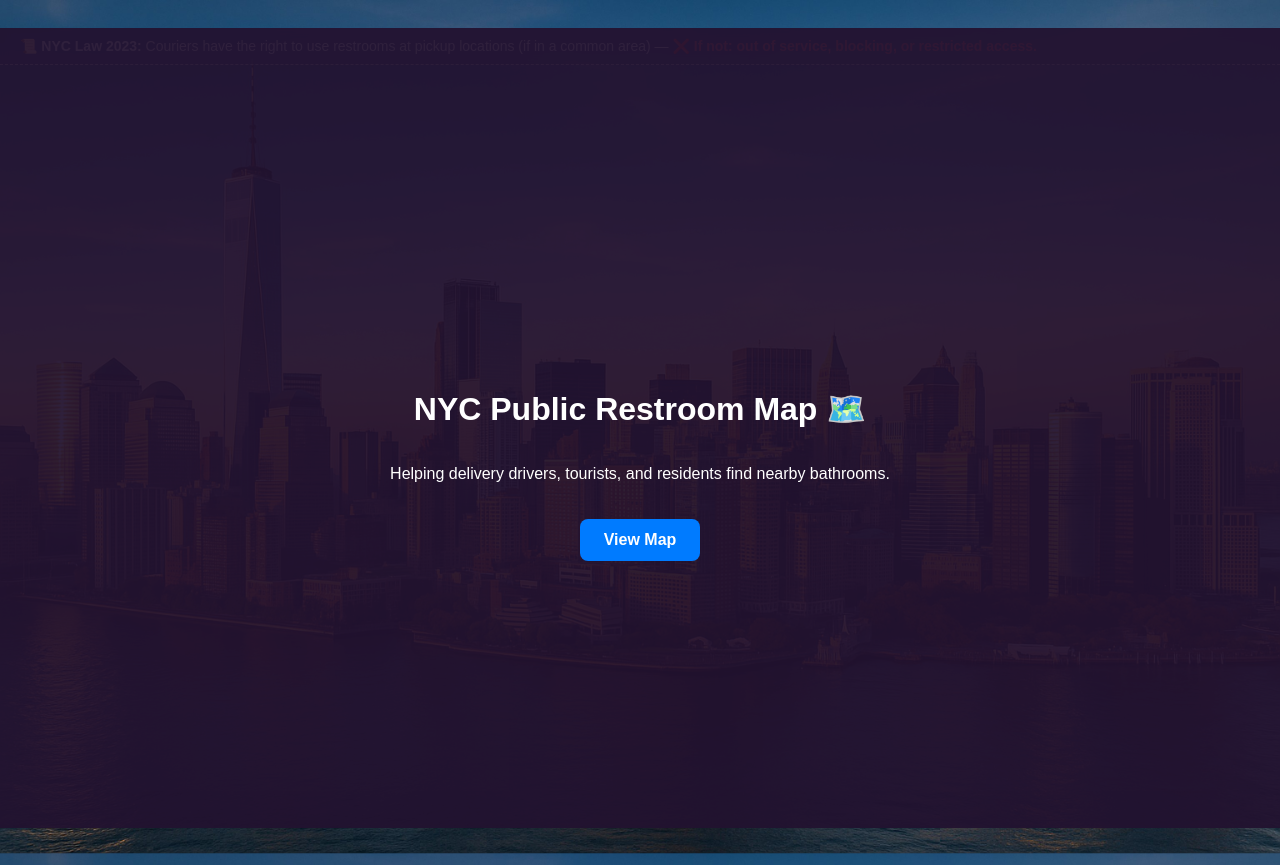
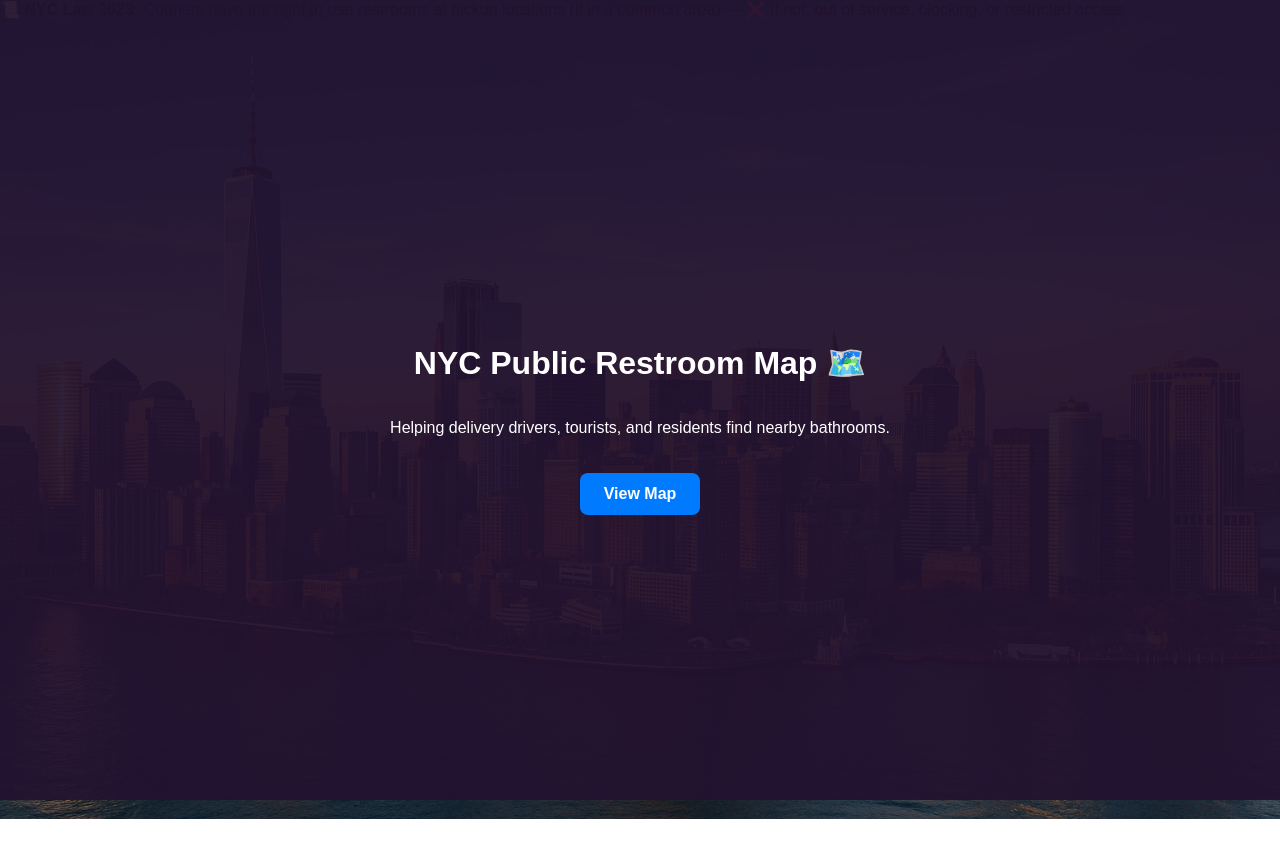
Before and after one commit to gobathroom/gobathroom.github.io, a plain HTML site: page index.html in a window 1280 px wide. After the commit the page ends 819 px from the top, so only its background shows below. Drawn offline with Linux system fonts and the light colour scheme.

Commit message:
Update style.css

```diff
--- a/css/style.css
+++ b/css/style.css
@@ -49,21 +49,3 @@ body {
 .button:hover {
   background-color: #0056b3;
 }
-
-/* Franja superior */
-.top-bar {
-  background-color: #42396E5C;
-  color: white;
-  padding: 10px 20px;
-  font-size: 14px;
-  z-index: 10;
-  backdrop-filter: blur(4px);
-  border-bottom: 1px dashed #ccc;
-  margin-top: 1.75rem; /* Agrega esta separación desde el top de la página */
-}
-
-/* Estilo especial para resaltar la advertencia */
-.top-bar .warning {
-  color: #FF6B6B;
-  font-weight: bold;
-}
```
